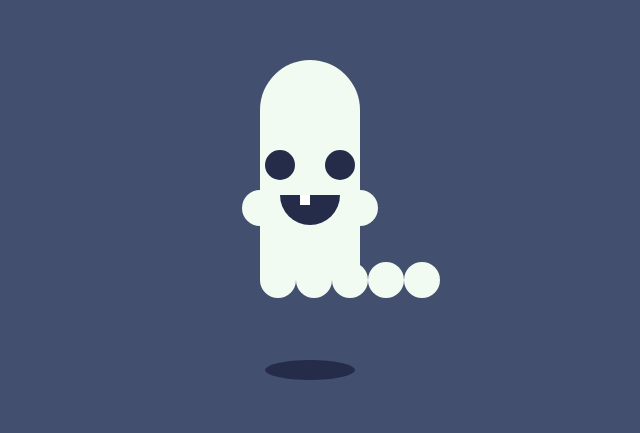
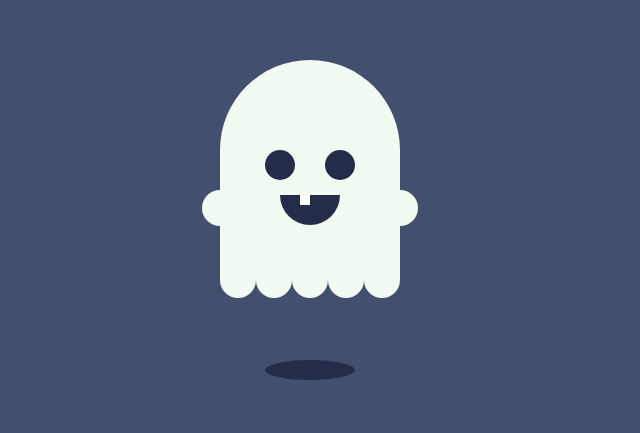
Before and after one commit to Shagan742/spooky-ghost-animation, a plain HTML site: page index.html in a window 1280 px wide. Shown: the part 170-603 px from the top of the page, without its empty margins (330-970 px from the left). Drawn offline with Linux system fonts and the light colour scheme.

Commit message:
fixed ghost being too narrow

```diff
--- a/style.css
+++ b/style.css
@@ -25,7 +25,7 @@ body {
 
 #spooky {
     margin:10% auto;
-    width:88%;
+    width:80%;
     height:80%;
     animation: floaty 2s infinite;
 
@@ -34,7 +34,7 @@ body {
 #spooky #body {
     position:relative;
     margin:50px auto 0;
-    width:100px;
+    width:180px;
     height:220px;
     background: #f2fbf1;
     border-top-left-radius:90px;
@@ -42,7 +42,7 @@ body {
 }
 
 #spooky #body:before, #spooky #body:after {
-    content:'';
+    content:' ';
     position:absolute;
     top:130px;
     display:inline-block;
@@ -72,7 +72,7 @@ body {
 }
 
 #spooky #body #eyes:before, #spooky #body #eyes:after {
-    content:'';
+    content:' ';
     display:block;
     width:30px;
     height:30px;
@@ -90,7 +90,7 @@ body {
 }
 
 #spooky #body #mouth:before {
-    content:'';
+    content:' ';
     display:block;
     background:#fff;
     margin-left:20px;
@@ -109,7 +109,7 @@ body {
 #spooky #body #feet > *,
 #spooky #body #feet::before,
 #spooky #body #feet::after {
-    content:'';
+    content:' ';
     width:36px;
     height:36px;
     background:#f2fbf1;
```
